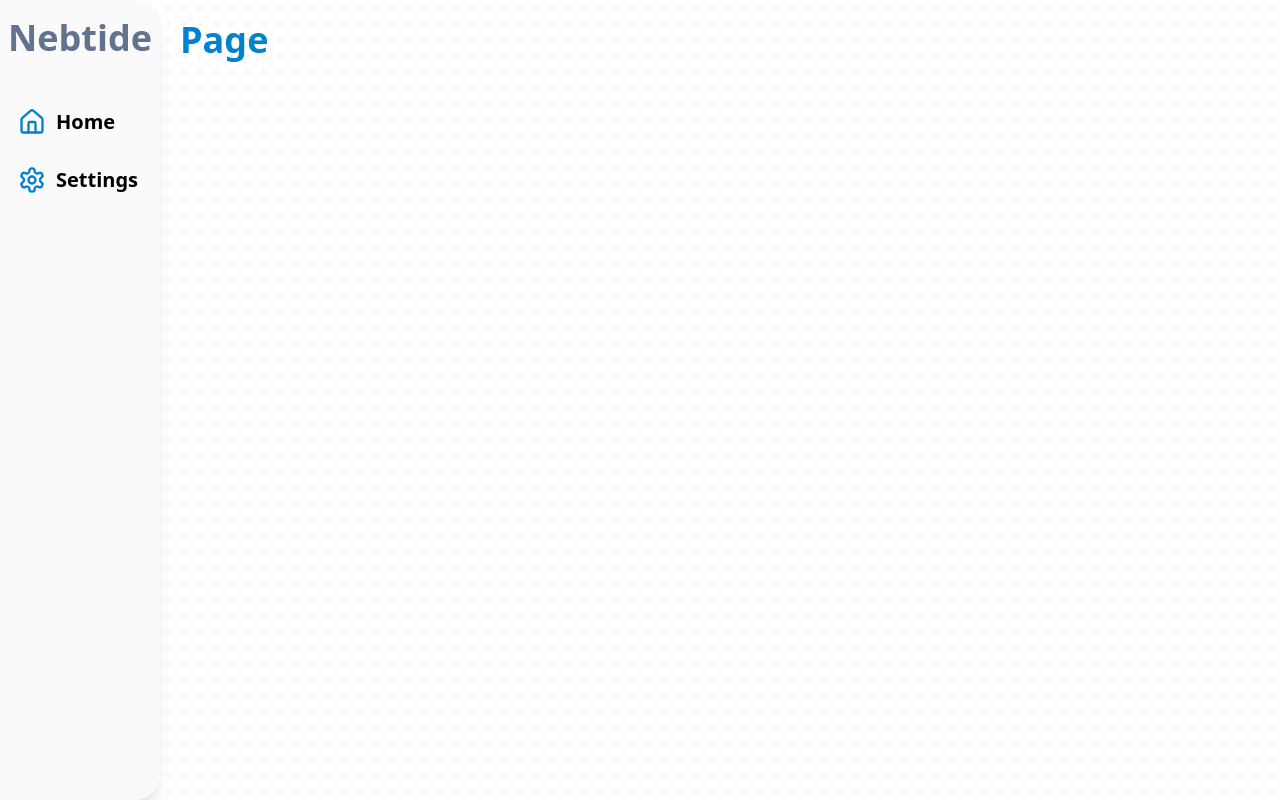
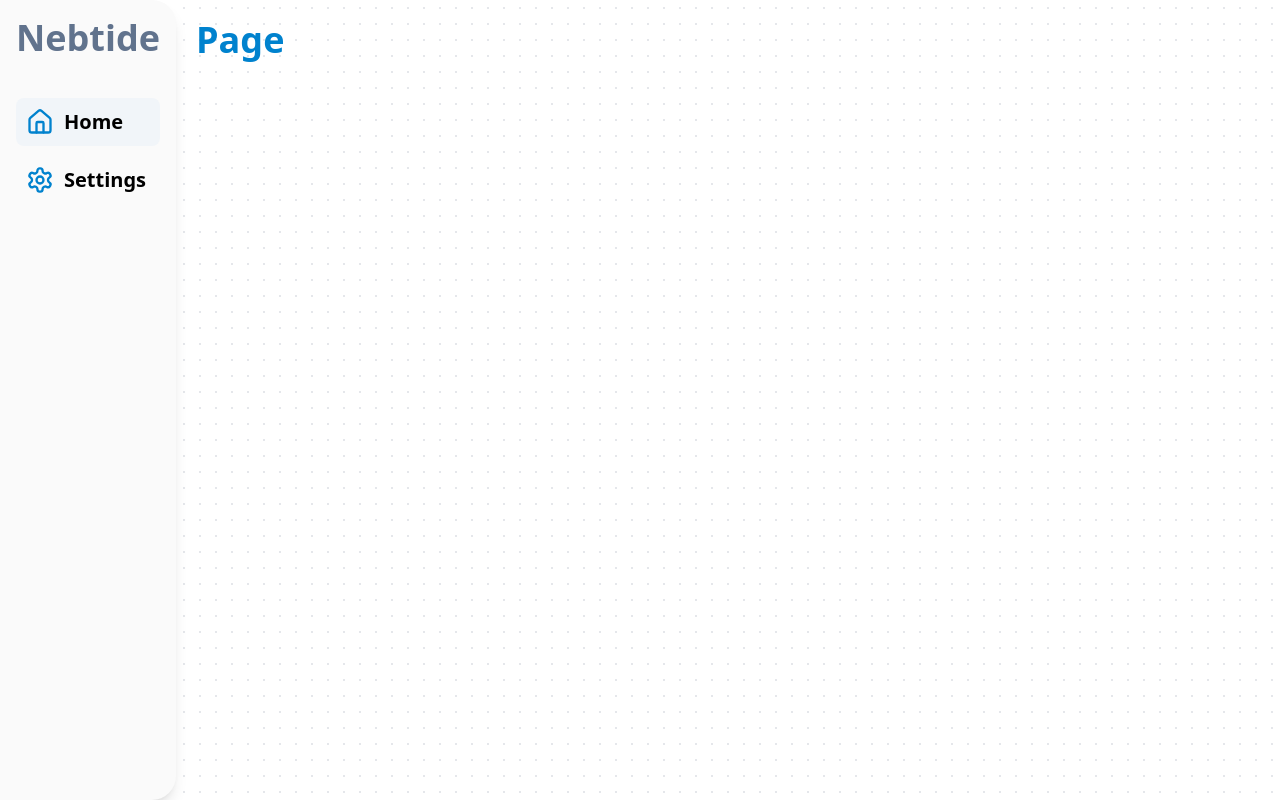
Before and after one commit to TTitanUA/nebtide, a React (Vite) app: page /#/ in a window 1280 px wide. Built offline with nearby package versions, Linux system fonts and the light colour scheme.

Commit message:
feat: create NavLink component and integrate it into Navbar

```diff
--- a/package.json
+++ b/package.json
@@ -56,6 +56,7 @@
     "@electron-toolkit/preload": "^3.0.1",
     "@electron-toolkit/typed-ipc": "^1.0.2",
     "@electron-toolkit/utils": "^4.0.0",
+    "@xyflow/react": "^12.4.3",
     "class-variance-authority": "^0.7.1",
     "clsx": "^2.1.1",
     "electron-squirrel-startup": "^1.0.1",
--- /dev/null
+++ b/src/renderer/components/navigation/nav-link.tsx
@@ -0,0 +1,45 @@
+import { House, Settings } from 'lucide-react';
+import React, { ComponentPropsWithoutRef, FC } from 'react';
+import { NavLink as Link } from 'react-router';
+
+import { Typography } from '@/components/ui/typography';
+import { RoutesEnum } from '@/routes/routes';
+import { cn } from '@/utils/cn';
+
+interface CustomNavLinkProps {
+  className?: ComponentPropsWithoutRef<'a'>['className'];
+  href: RoutesEnum;
+  label: string;
+}
+
+export const NavLink: FC<CustomNavLinkProps> = ({ className, href, label, ...props }) => {
+  const renderIcon = () => {
+    switch (href) {
+      case RoutesEnum.HOME:
+        return <House className='size-7 text-primary' />;
+      case RoutesEnum.SETTINGS:
+        return <Settings className='size-7 text-primary' />;
+      default:
+        return null;
+    }
+  };
+
+  return (
+    <Link
+      className={({ isActive }) =>
+        cn(
+          'flex items-center gap-x-2.5 p-2.5 rounded-lg duration-300 transition-colors hover:bg-slate-100 dark:hover:bg-slate-700',
+          isActive ? 'bg-slate-100 dark:bg-slate-700' : '',
+          className
+        )
+      }
+      to={href}
+      {...props}>
+      {renderIcon()}
+
+      <Typography className='font-bold text-xl' variant='span'>
+        {label}
+      </Typography>
+    </Link>
+  );
+};
--- a/src/renderer/components/navigation/navbar.tsx
+++ b/src/renderer/components/navigation/navbar.tsx
@@ -1,35 +1,19 @@
-import { House, Settings } from 'lucide-react';
 import React from 'react';
-import { Link } from 'react-router';
 
+import { NavLink } from '@/components/navigation/nav-link';
 import { Typography } from '@/components/ui/typography';
 import { RoutesEnum } from '@/routes/routes';
 
 export const Navbar = () => {
   return (
-    <div className='h-screen bg-zinc-50 dark:bg-zinc-800 p-2 border border-none shadow-lg rounded-r-3xl flex flex-col gap-y-10'>
-      <Typography className='text-4xl font-black mt-2.5' color='secondary' variant='h2'>
+    <div className='h-screen bg-zinc-50 dark:bg-zinc-800 py-4.5 px-4 border border-none shadow-lg rounded-r-3xl flex flex-col gap-y-10'>
+      <Typography className='text-4xl font-black' color='secondary' variant='h2'>
         Nebtide
       </Typography>
 
       <nav className='space-y-2.5'>
-        <Link
-          className='flex items-center gap-x-2.5 p-2.5 rounded-lg duration-300 transition-colors hover:bg-slate-100 dark:hover:bg-slate-700'
-          to={RoutesEnum.HOME}>
-          <House className='size-7 text-primary' />
-          <Typography className='font-bold text-xl' variant='span'>
-            Home
-          </Typography>
-        </Link>
-
-        <Link
-          className='flex items-center gap-x-2.5 p-2.5 rounded-lg duration-300 transition-colors hover:bg-slate-100 dark:hover:bg-slate-700'
-          to={RoutesEnum.SETTINGS}>
-          <Settings className='size-7 text-primary' />
-          <Typography className='font-bold text-xl' variant='span'>
-            Settings
-          </Typography>
-        </Link>
+        <NavLink href={RoutesEnum.HOME} label='Home' />
+        <NavLink href={RoutesEnum.SETTINGS} label='Settings' />
       </nav>
     </div>
   );
```
Also changed, not shown: 1 other file (tests, documents, lock files or other folders).
